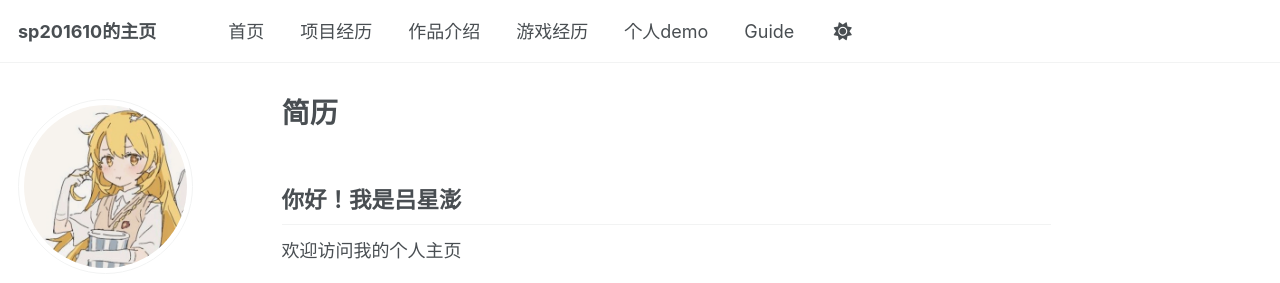
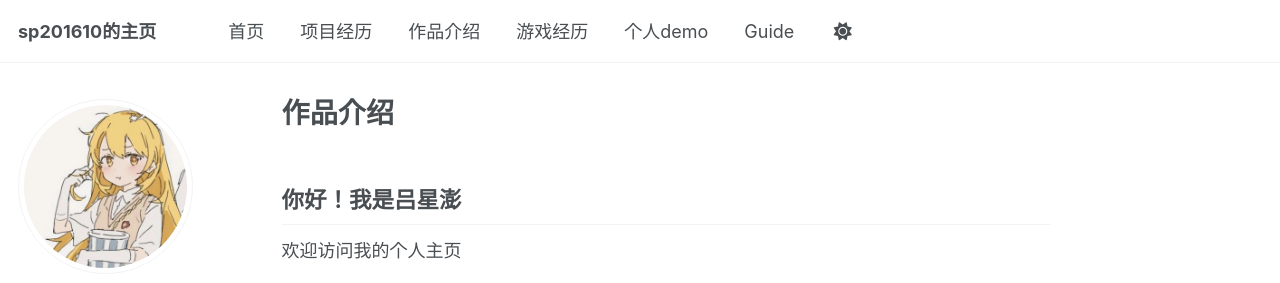
Before and after one commit to sp201610/sp201610.github.io, a Jekyll site: the page built from _pages/works.md, in a window 1280 px wide. Shown: the top 283 px of the page. Built offline with Jekyll 4.4.1, drawn with Linux system fonts in a browser that asks for light colours.

Commit message:
Update and rename resume.md to works.md

```diff
--- a/_pages/resume.md
+++ b/_pages/works.md
@@ -1,9 +1,9 @@
 ---
-permalink: /resume/
-title: "简历"
+permalink: /works/
+title: "作品介绍"
 author_profile: true
 redirect_from:
-  - /cv/
+  - /works/
 ---
 
 ## 你好！我是吕星澎
```
